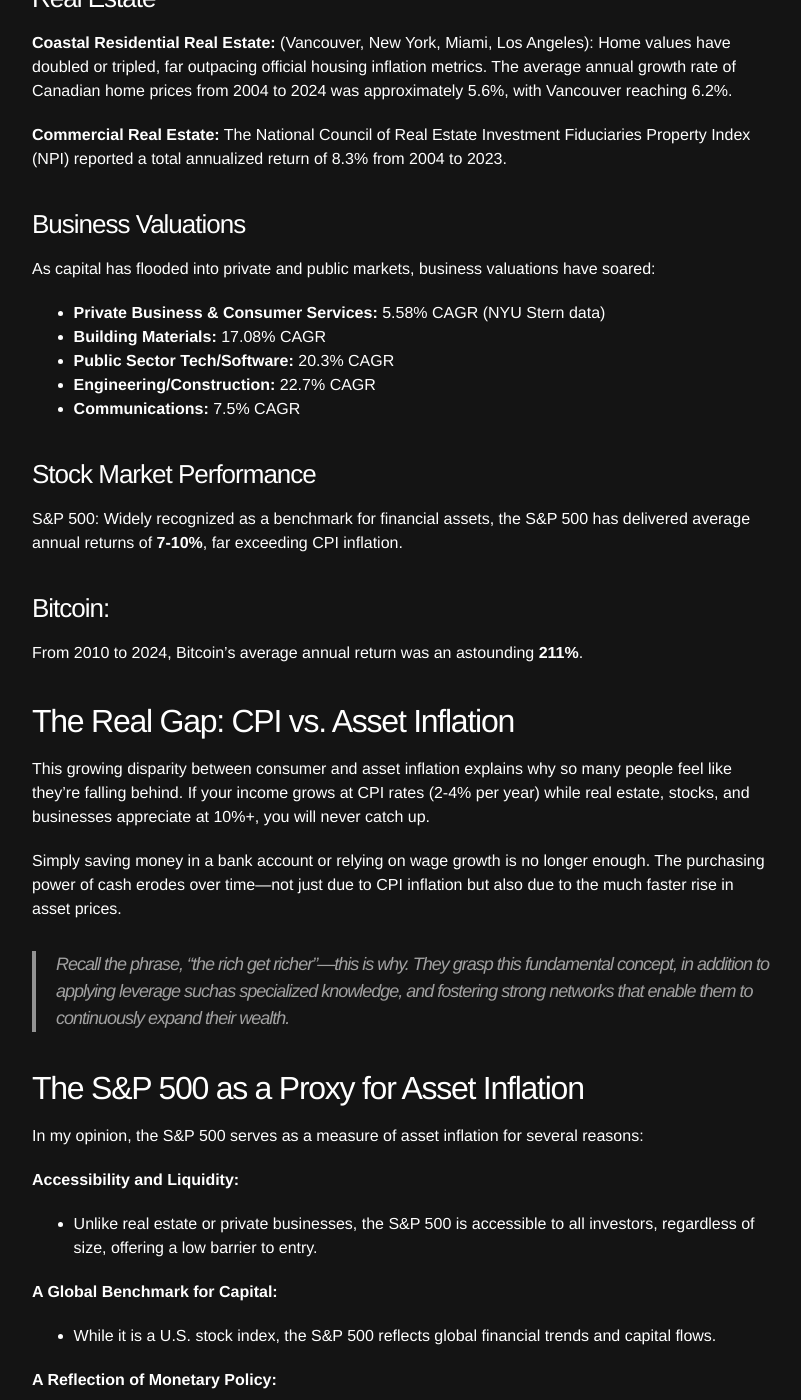
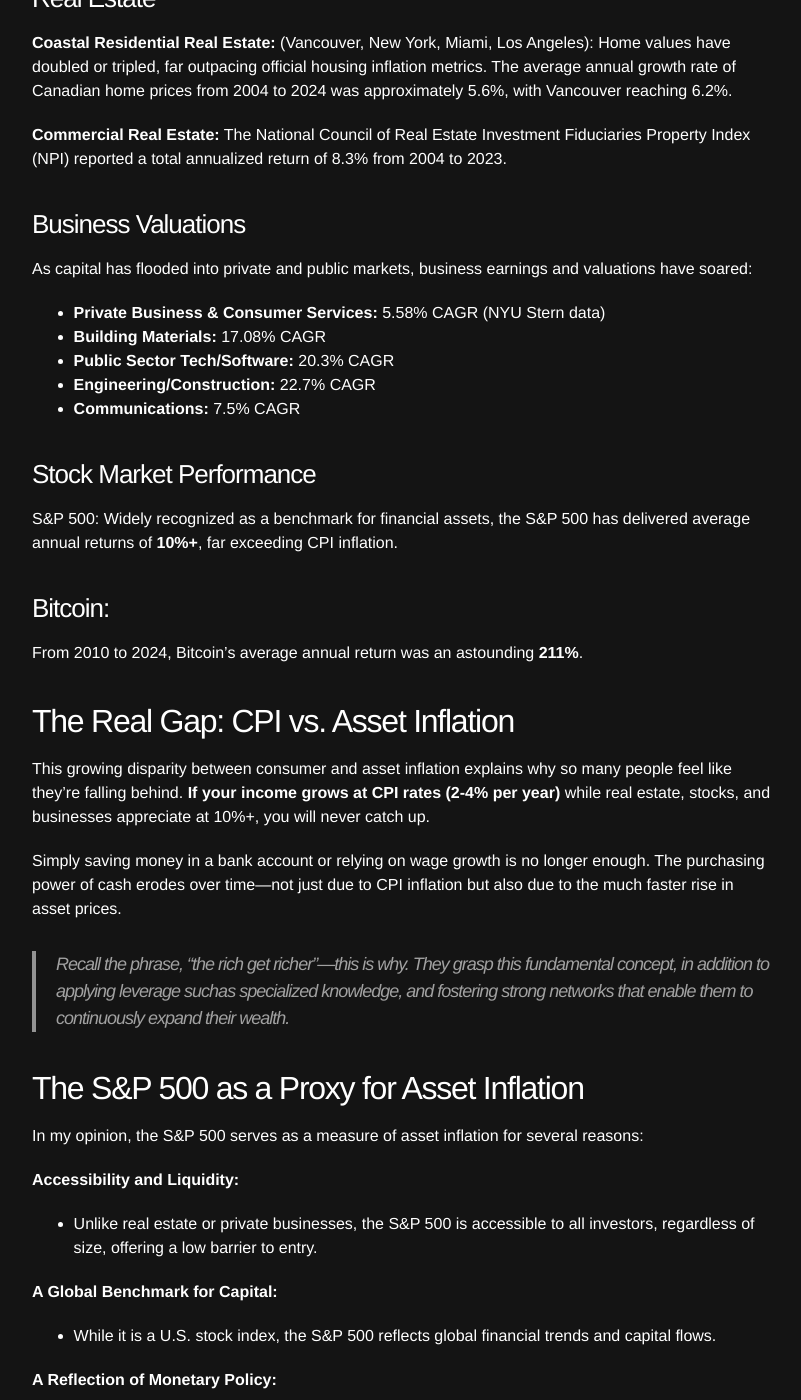
Before and after one commit to spenriche/spenriche.github.io, a Jekyll site: the page built from _posts/2025-2-13-cpi.md, in a window 1280 px wide and 1400 px high, scrolled down 1395 px. Shown: the whole window, without its empty margins (238-1039 px from the left). Built offline with Jekyll 4.4.1, drawn with Linux system fonts in a browser that asks for light colours.

Commit message:
continuing transfer posts

```diff
--- a/_posts/2025-2-13-cpi.md
+++ b/_posts/2025-2-13-cpi.md
@@ -27,7 +27,7 @@ A look at the past two decades makes this distinction clear. Below are the compo
 
 ### Business Valuations
 
-As capital has flooded into private and public markets, business valuations have soared:
+As capital has flooded into private and public markets, business earnings and valuations have soared:
 
 - **Private Business & Consumer Services:** 5.58% CAGR (NYU Stern data)
 - **Building Materials:** 17.08% CAGR
@@ -37,7 +37,7 @@ As capital has flooded into private and public markets, business valuations have
 
 ### Stock Market Performance
 
-S&P 500: Widely recognized as a benchmark for financial assets, the S&P 500 has delivered average annual returns of **7-10%**, far exceeding CPI inflation.
+S&P 500: Widely recognized as a benchmark for financial assets, the S&P 500 has delivered average annual returns of **10%+**, far exceeding CPI inflation.
 
 ### Bitcoin:
 
@@ -45,7 +45,7 @@ From 2010 to 2024, Bitcoin’s average annual return was an astounding **211%**.
 
 ## The Real Gap: CPI vs. Asset Inflation
 
-This growing disparity between consumer and asset inflation explains why so many people feel like they’re falling behind. If your income grows at CPI rates (2-4% per year) while real estate, stocks, and businesses appreciate at 10%+, you will never catch up.
+This growing disparity between consumer and asset inflation explains why so many people feel like they’re falling behind. **If your income grows at CPI rates (2-4% per year)** while real estate, stocks, and businesses appreciate at 10%+, you will never catch up.
 
 Simply saving money in a bank account or relying on wage growth is no longer enough. The purchasing power of cash erodes over time—not just due to CPI inflation but also due to the much faster rise in asset prices.
 
```
